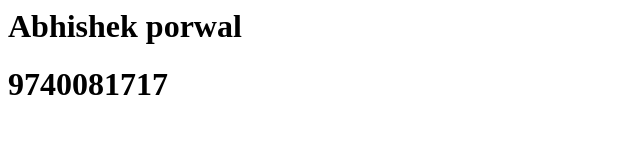
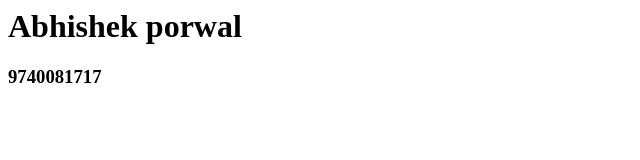
Before and after one commit to tejasiporwal/abhishekworks.github.io, a plain HTML site: page index.html in a window 1280 px wide. Shown: the whole page, without its empty margins (0-640 px from the left). Drawn offline with Linux system fonts and the light colour scheme.

Commit message:
2112
123123

```diff
--- a/index.html
+++ b/index.html
@@ -1,4 +1,4 @@
 <html><h1>Abhishek porwal
 </h1>
-<h1>9740081717</h1>
+<h3>9740081717</h3>
 </h1> </html>
```
